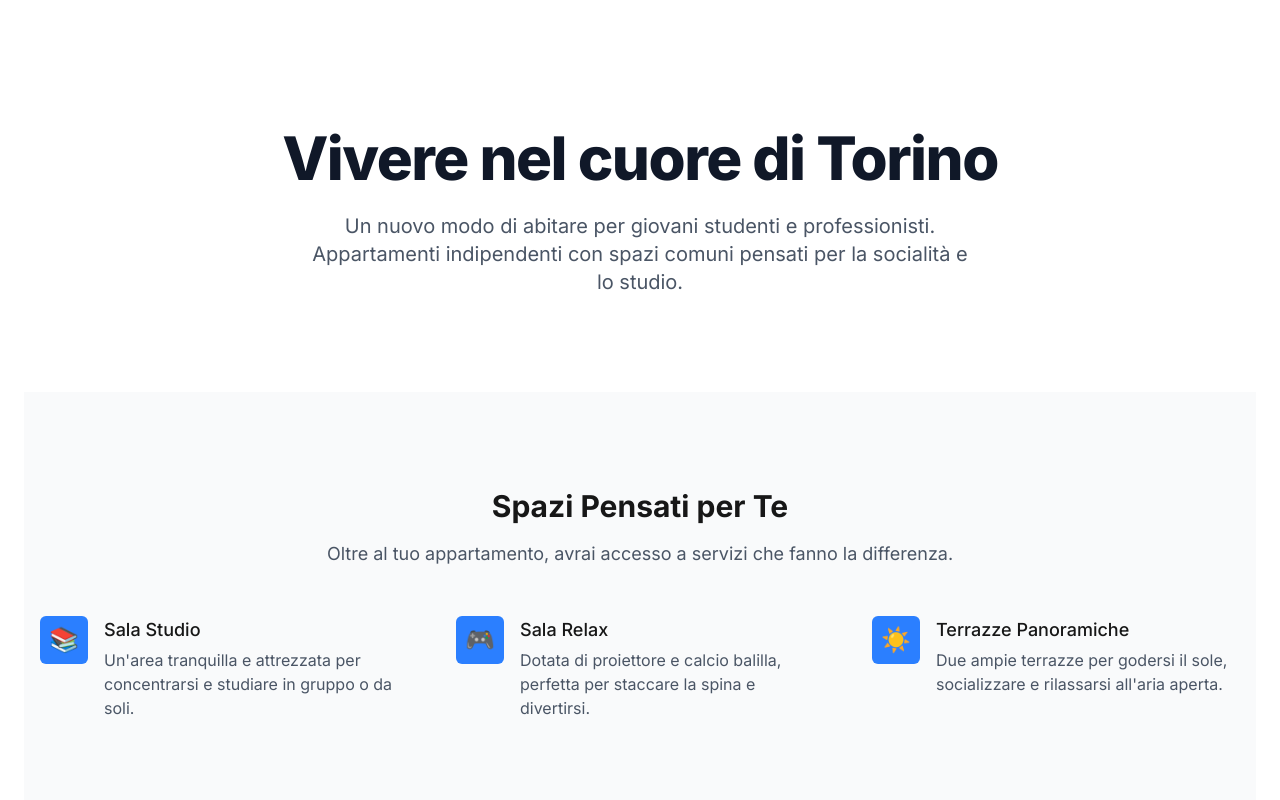
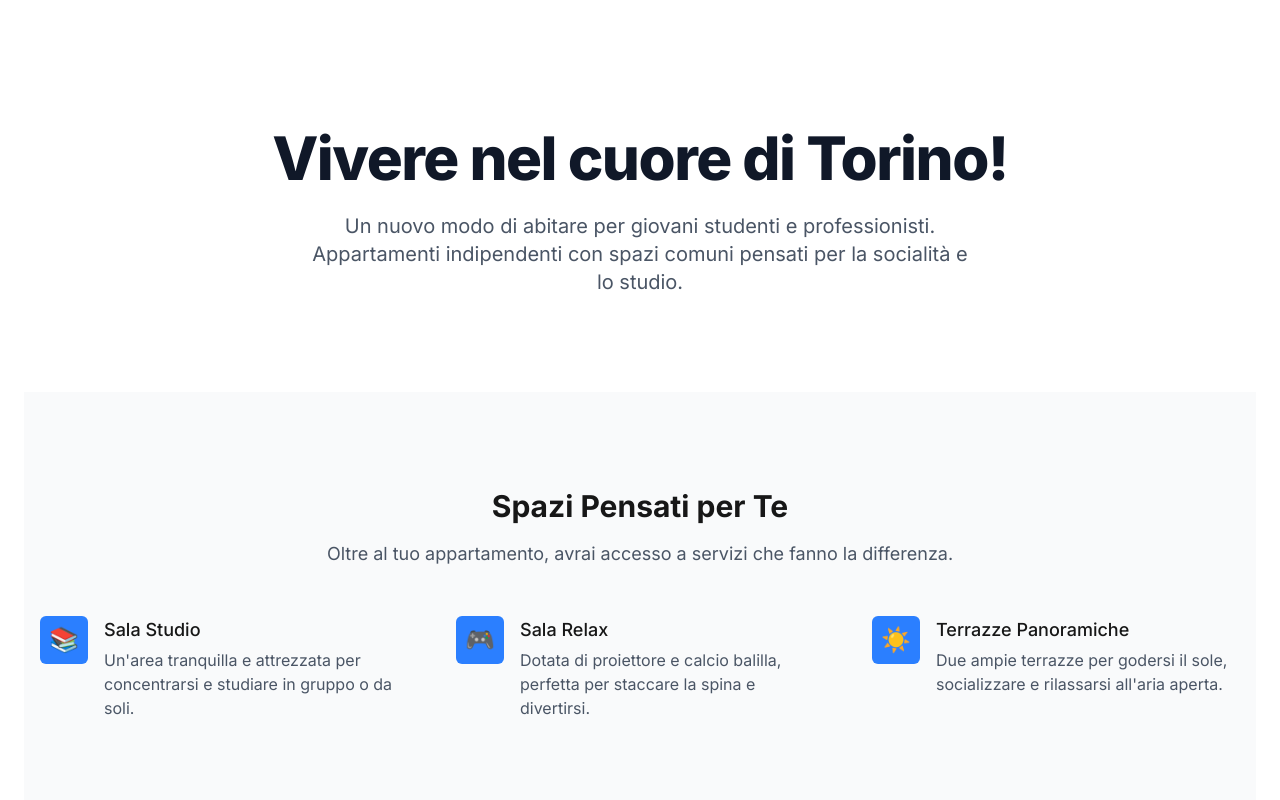
Before and after one commit to simoneluetto/building-frontend, a Next.js app: page / in a window 1280 px wide. Shown: the top 800 px of the page. Built offline with nearby package versions, Linux system fonts and the light colour scheme.

Commit message:
test commit for deployment

```diff
--- a/src/app/page.tsx
+++ b/src/app/page.tsx
@@ -27,7 +27,7 @@ export default function AboutPage() {
       <div className="relative bg-white">
         <div className="container mx-auto px-4 py-16 sm:py-24 text-center">
           <h1 className="text-4xl font-extrabold tracking-tight text-gray-900 sm:text-5xl md:text-6xl">
-            Vivere nel cuore di Torino
+            Vivere nel cuore di Torino!
           </h1>
           <p className="mt-6 max-w-2xl mx-auto text-xl text-gray-600">
             Un nuovo modo di abitare per giovani studenti e professionisti. Appartamenti indipendenti con spazi comuni pensati per la socialità e lo studio.
```
